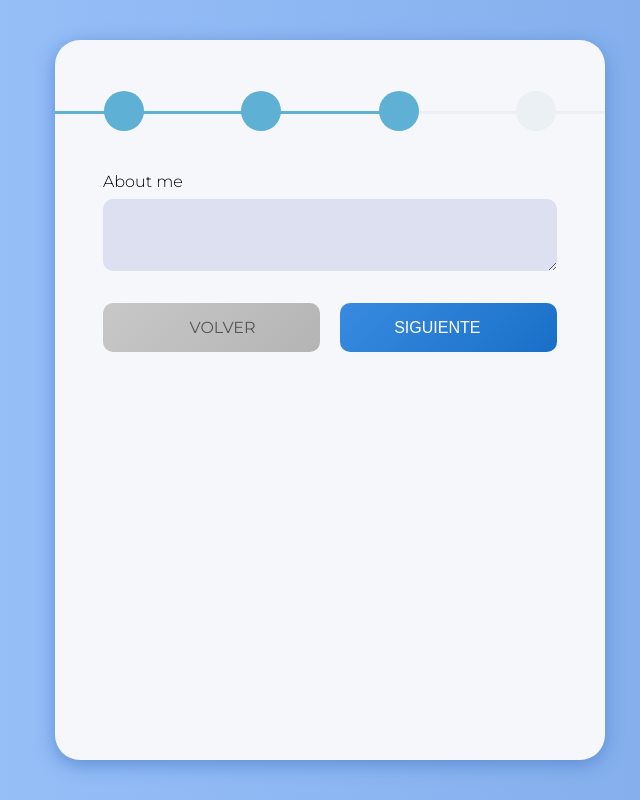
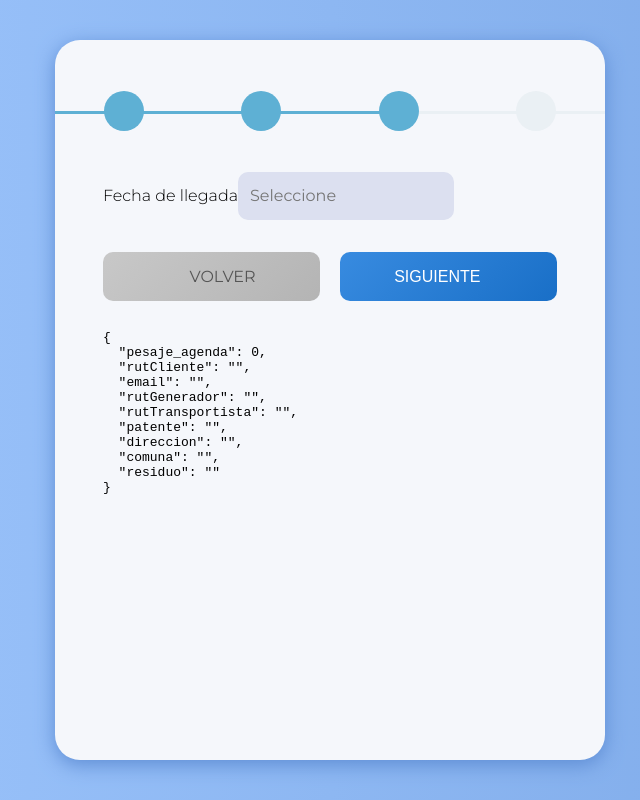
Before and after one commit to robertocontardowirth/agendamiento-planta-reactjs, a React (Create React App) app: page /fecha in a window 1280 px wide. Shown: the whole page, without its empty margins (310-950 px from the left). Built offline with nearby package versions, Linux system fonts and the light colour scheme; some icons are missing.

Commit message:
Interfaz Paso 2 completa y Avance Paso 3

```diff
--- a/package.json
+++ b/package.json
@@ -10,6 +10,7 @@
     "localforage": "^1.10.0",
     "match-sorter": "^6.3.4",
     "react": "^18.2.0",
+    "react-datepicker": "^6.9.0",
     "react-dom": "^18.2.0",
     "react-hook-form": "^7.51.5",
     "react-range-slider-input": "^3.0.7",
--- a/src/App.css
+++ b/src/App.css
@@ -30,6 +30,11 @@
 
 .text-center{text-align:center;}
 
+.row{display: flex;flex-wrap: wrap;column-gap: 1rem;}
+
+.col{flex: 1 0 0%;}
+.col-auto{flex: 0 0 auto;width: auto;}
+
 .form-group{margin-bottom: 1rem!important;}
 .form-group .error{color:red;}
 
@@ -47,6 +52,8 @@
 .App-btn{display: inline-block; padding: 0.75rem; width:100%; font-size: 1rem; line-height: 1.5;  text-align: center; vertical-align: middle; cursor: pointer; -webkit-user-select: none; -moz-user-select: none; user-select: none; border: none; border-radius: 10px; background: #888; transition: color .15s ease-in-out,background-color .15s ease-in-out,border-color .15s ease-in-out,box-shadow .15s ease-in-out; font-weight:400; text-transform: uppercase;text-decoration: none;}
 .App-btn[disabled]{opacity: .8;cursor: not-allowed;}
 
+.App-btn-icon{background-color: #5E8DD4;border: none;color: #FFF;border-radius: 50%;padding: 0;width: 30px;height: 30px;}
+
 .App-btn svg {vertical-align: middle;}
 
 .App-btn-next{background: rgb(56,139,224); background: linear-gradient(135deg, rgba(56,139,224,1) 0%, rgba(25,111,199,1) 100%); margin:1rem 0;color: #FFF;}
--- a/src/Steps/Fecha.js
+++ b/src/Steps/Fecha.js
@@ -1,12 +1,15 @@
-import { useForm } from "react-hook-form";
+import { useForm, Controller } from "react-hook-form";
 import { useNavigate, Link } from "react-router-dom";
 import { useAppState } from "../State";
 import { Button, Field, Form } from "../Forms";
 import FeatherIcon from 'feather-icons-react';
+import DatePicker from "react-datepicker";
+
+import "react-datepicker/dist/react-datepicker.css";
 
 export const Fecha = () => {
   const [state, setState] = useAppState();
-  const { handleSubmit, register } = useForm({ defaultValues: state });
+  const { handleSubmit, control, formState: { isValid, errors }, watch } = useForm({ defaultValues: state });
   const navigate = useNavigate();
 
   const saveData = (data) => {
@@ -16,19 +19,29 @@ export const Fecha = () => {
 
   return (
     <Form onSubmit={handleSubmit(saveData)}>
-        <Field label="About me">
-          <textarea
-            {...register("about")}
-            id="about"
-            className="form-control"
+        <Field label="Fecha de llegada" error={errors?.patente}>
+          <Controller
+            control={control}
+            name='fecha'
+            render={({ field }) => (
+                <DatePicker
+                  className="form-control"
+                  placeholderText='Seleccione'
+                  onChange={(date) => field.onChange(date)}
+                  selected={field.value}
+                />
+            )}
           />
         </Field>
         <div className="button-row">
           <Link className={`App-btn App-btn-back`} to="/residuo">
             <FeatherIcon icon="chevron-left" size="18" /> Volver
           </Link>
-          <Button variant="next">Siguiente <FeatherIcon icon="chevron-right" size="18" /></Button>
+          <Button variant="next" disabled={!isValid}>Siguiente <FeatherIcon icon="chevron-right" size="18" /></Button>
         </div>
+        <pre>
+          {JSON.stringify(watch(), null, 2)}
+        </pre>
     </Form>
   );
 };
--- a/src/Steps/Inicio.js
+++ b/src/Steps/Inicio.js
@@ -13,7 +13,7 @@ export const Inicio = () => {
     watch,
     formState: { isValid, errors },
 	setValue
-  } = useForm({ defaultValues: state, mode: "onChange" });
+  } = useForm({ defaultValues: state, mode: "onSubmit" });
   const navigate = useNavigate();
 
   const saveData = (data) => {
--- a/src/Steps/Residuo.js
+++ b/src/Steps/Residuo.js
@@ -13,13 +13,34 @@ export const Residuo = () => {
     register,
     watch,
     formState: { isValid, errors },
-  } = useForm({ defaultValues: state, mode: "onChange" });
+    setValue
+  } = useForm({ defaultValues: state, mode: "onSubmit" });
   const navigate = useNavigate();
 
   const saveData = (data) => {
     setState({ ...state, ...data });
     navigate("/fecha");
   };
+
+  const restarPesaje = (e) => {
+    const pesaje_agenda = watch('pesaje_agenda')
+    let nuevo_pesaje = watch('pesaje_agenda')
+    if (pesaje_agenda > 0){
+      nuevo_pesaje = (parseFloat(pesaje_agenda) - .1).toFixed(1)
+    }
+    setValue("pesaje_agenda", nuevo_pesaje, { shouldValidate : true } )
+    e.preventDefault();
+  }
+
+  const agregarPesaje = (e) => {
+    const pesaje_agenda = watch('pesaje_agenda')
+    let nuevo_pesaje = watch('pesaje_agenda')
+    if (pesaje_agenda < 50){
+      nuevo_pesaje = (parseFloat(pesaje_agenda) + .1).toFixed(1)
+    }
+    setValue("pesaje_agenda", nuevo_pesaje, { shouldValidate : true } )
+    e.preventDefault();
+  }
 
   const comunas = [
     { value: "chocolate", label: "Chocolate" },
@@ -88,14 +109,20 @@ export const Residuo = () => {
             <p className="text-center">
               {watch('pesaje_agenda')} Toneladas
             </p>
-            <div class="row">
-              <div class="col-auto">
-                <FeatherIcon icon="minus" size="18" />
+            <div className="row">
+              <div className="col-auto">
+                <Button variant="icon" onClick={restarPesaje}>
+                  <FeatherIcon icon="minus" size="16" />
+                </Button>
               </div>
-              <div class="col">
+              <div className="col">
                 <Range
                   {...register("pesaje_agenda", {
                     required: "El Tonelaje es requerido",
+                    validate: (value) => {
+                      const pesaje = parseFloat(value)
+                      return (pesaje > 0 && pesaje <= 50) || "Tonelaje inválido"
+                    }
                   })}
                   min="0"
                   max="50"
@@ -103,8 +130,10 @@ export const Residuo = () => {
                   id="pesaje_agenda"
                 />
               </div>
-              <div class="col-auto">
-                <FeatherIcon icon="plus" size="18" />
+              <div className="col-auto">
+                <Button variant="icon" onClick={agregarPesaje}>
+                  <FeatherIcon icon="plus" size="16" />
+                </Button>
               </div>
             </div>
           </>
```
Also changed, not shown: 1 other file (tests, documents, lock files or other folders).
